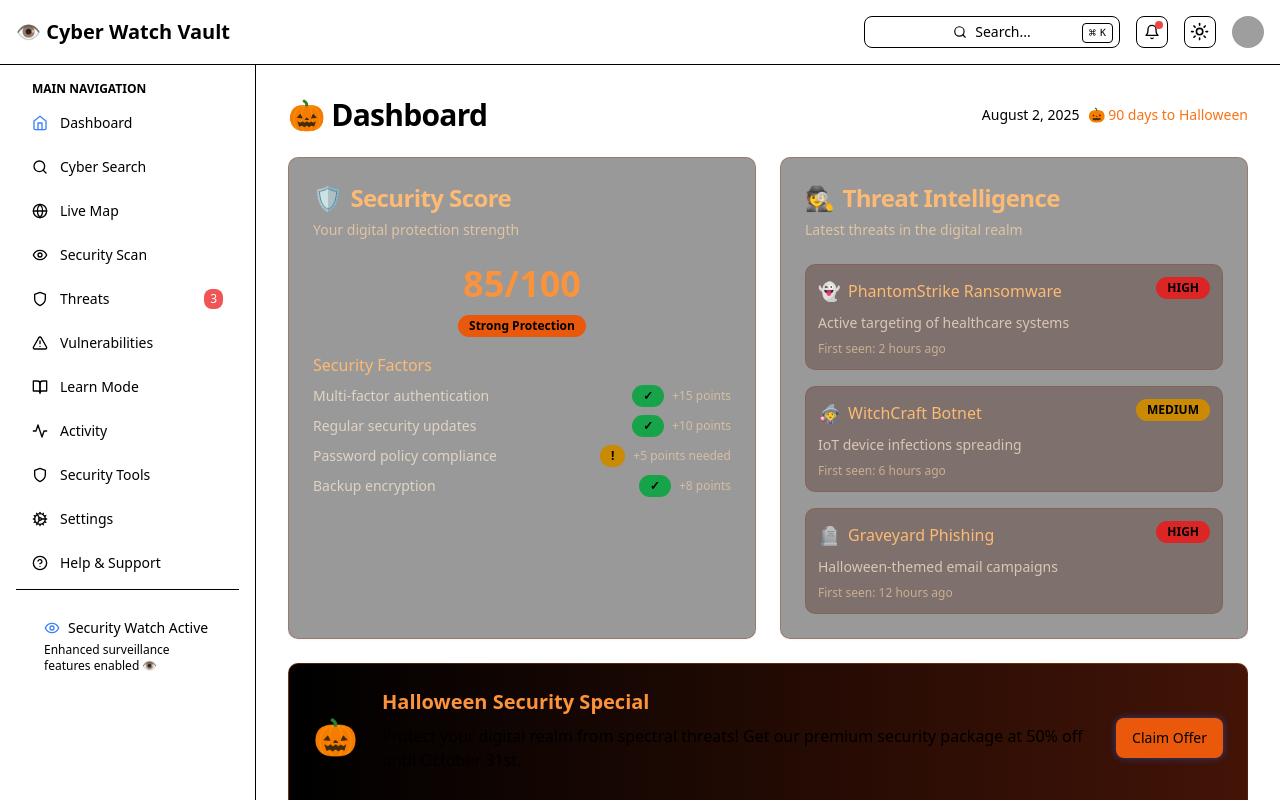
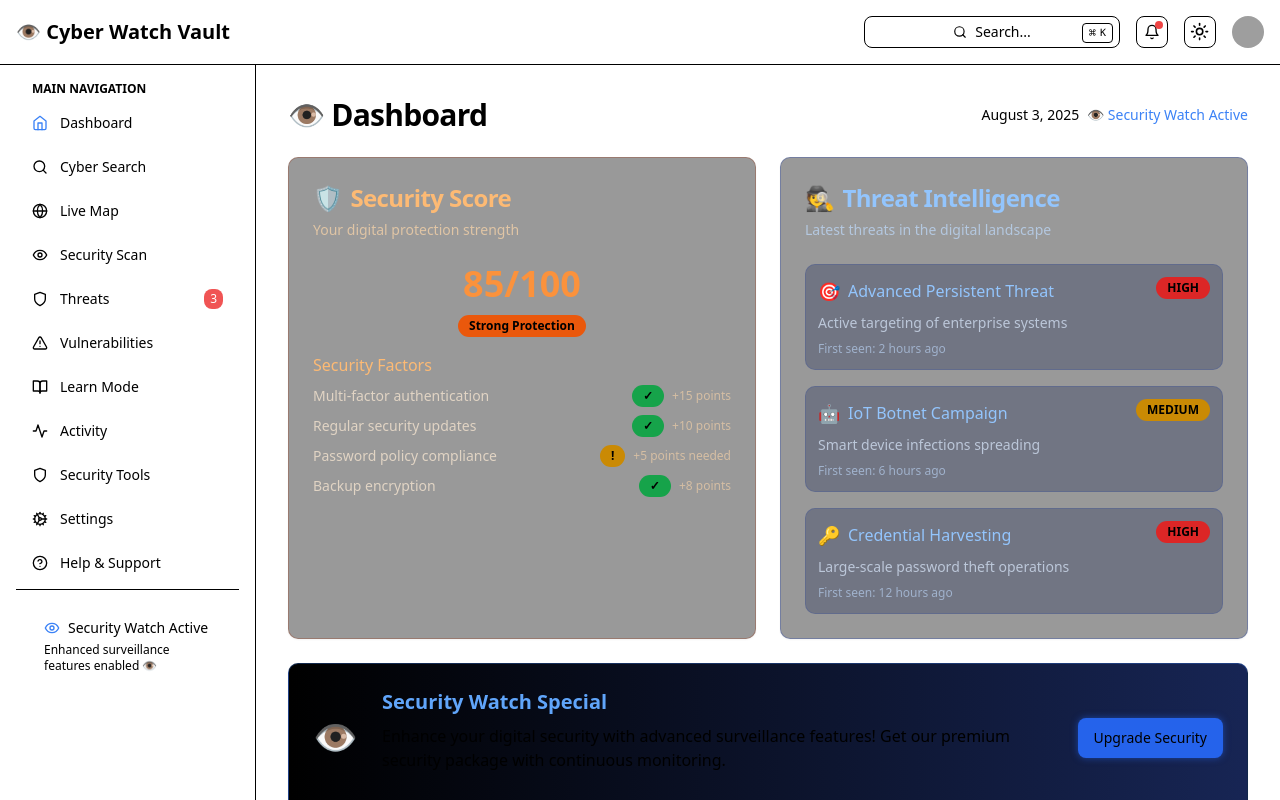
Before and after one commit to isolationbox11-cyber/main, a Next.js app: page /dashboard in a window 1280 px wide. Shown: the top 800 px of the page. Built offline with nearby package versions, Linux system fonts and the light colour scheme; grey boxes are pictures that could not be loaded.

Commit message:
Complete transformation to blue security theme - dashboard and threat intelligence updates
Co-authored-by: isolationbox11-cyber <224291851+isolationbox11-cyber@users.noreply.github.com>

```diff
--- a/app/dashboard/page.tsx
+++ b/app/dashboard/page.tsx
@@ -11,10 +11,10 @@ export default function DashboardPage() {
   return (
     <div className="flex-1 space-y-6 p-8">
       <div className="flex items-center justify-between">
-        <h1 className="text-3xl font-bold tracking-tight">🎃 Dashboard</h1>
+        <h1 className="text-3xl font-bold tracking-tight">👁️ Dashboard</h1>
         <div className="flex items-center gap-2">
-          <span className="text-sm text-muted-foreground">August 2, 2025</span>
-          <span className="text-sm text-orange-500">🎃 90 days to Halloween</span>
+          <span className="text-sm text-muted-foreground">August 3, 2025</span>
+          <span className="text-sm text-blue-500">👁️ Security Watch Active</span>
         </div>
       </div>
 
@@ -24,20 +24,20 @@ export default function DashboardPage() {
         <ThreatIntelligence />
       </div>
 
-      {/* Halloween Promotion Card */}
-      <Card className="border-orange-500/30 bg-gradient-to-r from-black to-orange-950">
+      {/* Security Promotion Card */}
+      <Card className="border-blue-500/30 bg-gradient-to-r from-black to-blue-950">
         <CardContent className="p-6">
           <div className="flex flex-col md:flex-row gap-6 items-center">
-            <div className="text-4xl animate-float">🎃</div>
+            <div className="text-4xl animate-float">👁️</div>
             <div className="flex-1">
-              <h3 className="text-xl font-bold text-orange-400 mb-2">Halloween Security Special</h3>
+              <h3 className="text-xl font-bold text-blue-400 mb-2">Security Watch Special</h3>
               <p className="text-muted-foreground mb-4">
-                Protect your digital realm from spectral threats! Get our premium security package at 50% off until October 31st.
+                Enhance your digital security with advanced surveillance features! Get our premium security package with continuous monitoring.
               </p>
             </div>
             <div>
-              <Button variant="default" className="bg-orange-600 hover:bg-orange-700 animate-glow">
-                Claim Offer
+              <Button variant="default" className="bg-blue-600 hover:bg-blue-700 animate-glow">
+                Upgrade Security
               </Button>
             </div>
           </div>
--- a/components/threat-intelligence.tsx
+++ b/components/threat-intelligence.tsx
@@ -4,25 +4,25 @@ import { Badge } from "@/components/ui/badge"
 export function ThreatIntelligence() {
   const threats = [
     {
-      name: "PhantomStrike Ransomware",
+      name: "Advanced Persistent Threat",
       severity: "high",
-      description: "Active targeting of healthcare systems",
+      description: "Active targeting of enterprise systems",
       firstSeen: "2 hours ago",
-      emoji: "👻"
+      emoji: "🎯"
     },
     {
-      name: "WitchCraft Botnet",
+      name: "IoT Botnet Campaign",
       severity: "medium",
-      description: "IoT device infections spreading",
+      description: "Smart device infections spreading",
       firstSeen: "6 hours ago",
-      emoji: "🧙‍♀️"
+      emoji: "🤖"
     },
     {
-      name: "Graveyard Phishing",
+      name: "Credential Harvesting",
       severity: "high",
-      description: "Halloween-themed email campaigns",
+      description: "Large-scale password theft operations",
       firstSeen: "12 hours ago",
-      emoji: "🪦"
+      emoji: "🔑"
     }
   ]
 
@@ -36,31 +36,31 @@ export function ThreatIntelligence() {
   }
 
   return (
-    <Card className="border-orange-800/30 bg-black/40">
+    <Card className="border-blue-800/30 bg-black/40">
       <CardHeader>
-        <CardTitle className="flex items-center gap-2 text-orange-300">
+        <CardTitle className="flex items-center gap-2 text-blue-300">
           <span className="text-2xl">🕵️</span>
           Threat Intelligence
         </CardTitle>
-        <CardDescription className="text-orange-200/70">
-          Latest threats in the digital realm
+        <CardDescription className="text-blue-200/70">
+          Latest threats in the digital landscape
         </CardDescription>
       </CardHeader>
       <CardContent>
         <div className="space-y-4">
           {threats.map((threat, index) => (
-            <div key={index} className="p-3 bg-orange-950/30 rounded-lg border border-orange-800/20">
+            <div key={index} className="p-3 bg-blue-950/30 rounded-lg border border-blue-800/20">
               <div className="flex items-start justify-between mb-2">
                 <div className="flex items-center gap-2">
                   <span className="text-lg">{threat.emoji}</span>
-                  <h4 className="font-medium text-orange-300">{threat.name}</h4>
+                  <h4 className="font-medium text-blue-300">{threat.name}</h4>
                 </div>
                 <Badge className={getSeverityColor(threat.severity)}>
                   {threat.severity.toUpperCase()}
                 </Badge>
               </div>
-              <p className="text-sm text-orange-100/70 mb-2">{threat.description}</p>
-              <p className="text-xs text-orange-200/60">First seen: {threat.firstSeen}</p>
+              <p className="text-sm text-blue-100/70 mb-2">{threat.description}</p>
+              <p className="text-xs text-blue-200/60">First seen: {threat.firstSeen}</p>
             </div>
           ))}
         </div>
```
